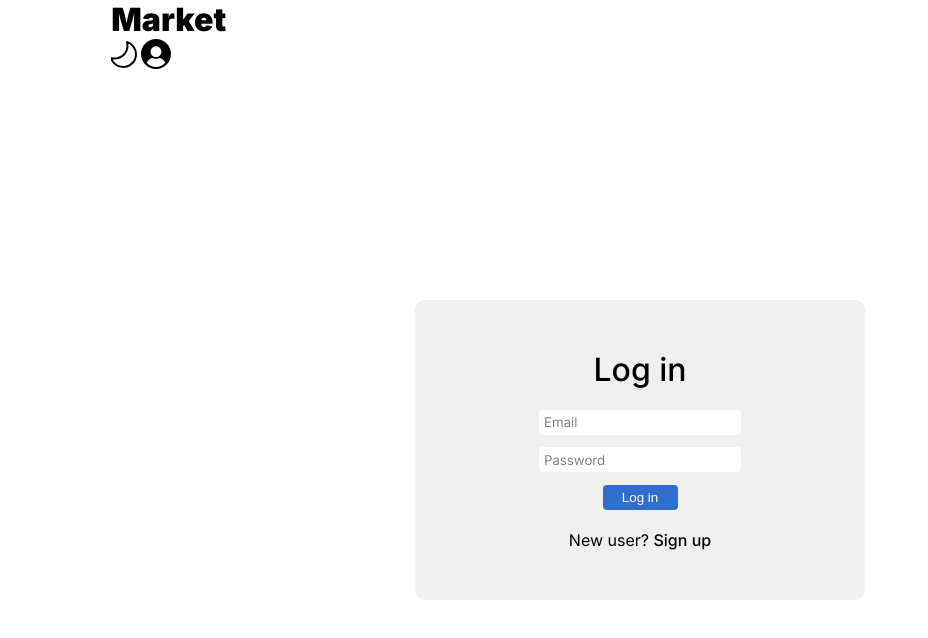
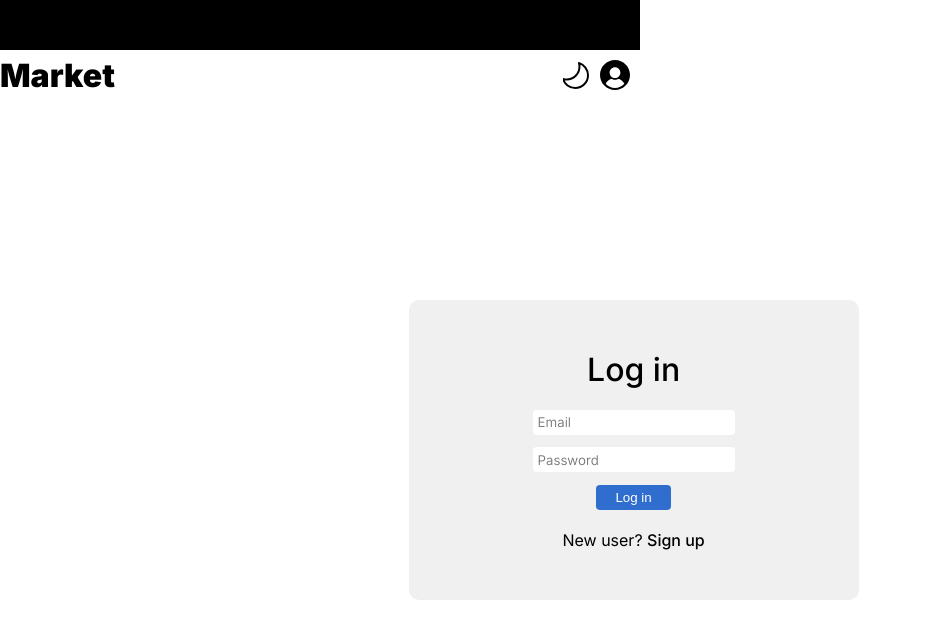
Before and after one commit to mamabreak/cursor-market, a React (Create React App) app: page / in a window 1280 px wide. Shown: the top 638 px of the page, without its empty margins (0-928 px from the left). Built offline with nearby package versions, Linux system fonts and the light colour scheme.

Commit message:
Broken header, optimized styles in login.module.css.

```diff
--- a/src/index.css
+++ b/src/index.css
@@ -47,10 +47,6 @@
     color: black; /* Use darker color for readability */
 }
 
-.light-mode .brend-name-first-label {
-    color: white;
-}
-
 .dark-mode input {
     background-color: #181A1B;
 }
@@ -80,3 +76,7 @@
     color: white;
     background-color: rgb(47, 110, 206);
 }
+
+.light-mode .brend-name-first-label {
+    color: white;
+}
--- a/src/pages/Components/header.jsx
+++ b/src/pages/Components/header.jsx
@@ -1,4 +1,5 @@
 import React, {useState, useEffect} from "react"
+import Styles from './header.module.css'
 
 import darkModeSwitcher from '../../icons/dark-mode-switcher.svg';
 import userIcon from '../../icons/user-icon.svg';
@@ -17,18 +18,20 @@ const Header = () => {
     }, [isDarkMode]);
 
     return(
-        <header>
-                <div className="half-black-header">
-                    <h1 className="brend-name-first-label">Cursor</h1>
+        <>
+        <main>
+                <div className={Styles.half_black_header}>
+                    <h1 className={Styles.brend_name_first_label}>Cursor</h1>
                 </div>
-                <div className="brend-tools-container">
-                    <h1 className="brend-name-second-label">Market</h1>
-                    <div className="user-tools-bar">
-                        <img src={darkModeSwitcher} alt="Dark mode switcher" className="dark-mode-switcher" onClick={toggleDarkMode} />
-                        <img src={userIcon} alt="User Icon" className="user-icon" />
+                <div className={Styles.brend_tools_container}>
+                    <h1 className={Styles.brend_name_second_label}>Market</h1>
+                    <div className={Styles.user_tools_bar}>
+                        <img src={darkModeSwitcher} alt="Dark mode switcher" onClick={toggleDarkMode} />
+                        <img src={userIcon} alt="User Icon" />
                     </div>
                 </div>
-            </header>
+            </main>
+        </>
     )
 }
 
--- /dev/null
+++ b/src/pages/Components/header.module.css
@@ -0,0 +1,52 @@
+main {
+    padding: 0;
+    margin: 0;
+    width: 99vw;
+    height: 50px;
+    user-select: text;
+}
+
+h1 {
+    font-family: 'Inter';
+    font-style: bold;
+    font-weight: 1000;
+    color: black;
+}
+
+.brend_name_first_label {
+    color: white;
+    display: flex;
+    align-items: center;
+    justify-content: right;
+    height: 50px;
+}
+
+.brend_name_second_label {
+    color: black;
+    display: flex;
+    align-items: center;
+}
+
+.half_black_header {
+    background-color: black;
+    width: 50vw;
+    height: 50px;
+    display: block;
+}
+
+.brend_tools_container {
+    max-width: 50vw;
+    width: 50vw;
+    height: 50px;
+    display: flex;
+    justify-content: space-between;
+}
+
+.user_tools_bar {
+    width: 67px;
+    height: 50px;
+    justify-content: space-between; /* This works for items inside the user-tools-bar */
+    align-items: center;
+    display: flex;
+    margin-right: 10px;
+}
--- a/src/pages/Login/login.jsx
+++ b/src/pages/Login/login.jsx
@@ -74,7 +74,7 @@ const Login = () => {
                                 )}
                                 <button type="submit" className="login_button">{isRegistering ? "Sign up" : "Log in"}</button>
                             </form>
-                            <div className="new-user">
+                            <div>
                                 <label>{isRegistering ? "Already have an account? " : "New user? "}</label>
                                 <a onClick={toggleForm} href="#!">{isRegistering ? "Log in" : "Sign up"}</a>
                             </div>
--- a/src/pages/Login/login.module.css
+++ b/src/pages/Login/login.module.css
@@ -1,5 +1,6 @@
 root {
     background-color: white;
+    height: 100%; /* Ensure the root div takes full height */
 }
 
 html, body {
@@ -8,6 +9,7 @@ html, body {
     font-family: 'Inter';
     font-style: normal;
     font-weight: 400;
+    transition: background-color 0.5s ease, color 0.2s ease;
   }
 
 * {
@@ -16,23 +18,13 @@ html, body {
     /* box-sizing: border-box; */
   }
 
-#root {
-    height: 100%; /* Ensure the root div takes full height */
-  }
-
-header {
-    width: 99vw;
-    height: 50px;
-    background-color: white;
-    position: relative;
-    display: flex;
-}
-
 a {
     color: black;
     text-decoration: none;
     font-weight: 500;
 }
+
+img {cursor: pointer}
 
 input {
     height: 15px;
@@ -67,68 +59,6 @@ form {
     width: 100%; /* Ensure it takes full width */
 }
 
-.login_page {
-    user-select: none; /* For most modern browsers */
-    -webkit-user-select: none; /* For Safari */
-    -moz-user-select: none; /* For Firefox */
-    -ms-user-select: none; /* For Internet Explorer/Edge */
-}
-
-.half-black-header {
-    background-color: black;
-    width: 50vw;
-    height: 50px;
-    display: block;
-}
-
-h1 {
-    font-family: 'Inter';
-    font-style: bold;
-    font-weight: 900;
-    padding: 0;
-    margin: 0;
-}
-
-.dark-mode-switcher {
-    width: 30px;
-    height: 30px;
-}
-
-.user-icon {
-    width: 30px;
-    height: 30px;
-}
-
-.user-tools-bar {
-    width: 67px;
-    height: 50px;
-    justify-content: space-between; /* This works for items inside the user-tools-bar */
-    align-items: center;
-    display: flex;
-    margin-right: 10px;
-}
-
-.brend-name-first-label {
-    color: white;
-    display: flex;
-    align-items: center;
-    justify-content: right;
-    height: 50px;
-}
-
-.brend_name_second_label {
-    color: black;
-    display: flex;
-    align-items: center;
-}
-
-.brend_tools_container {
-    max-width: 50vw;
-    width: 50vw;
-    display: flex;
-    justify-content: space-between;
-}
-
 .user_zone {
     display: flex; /* Makes it a flex container */
     justify-content: center; /* Centers the content horizontally */
@@ -151,39 +81,14 @@ h1 {
     text-align: center;
 }
 
-.new_user_container {
-    display: flex;
-}
-
-
-.login_action {
+.login_action, .register_action {
     width: 200px;
     height: 100px;
     display: flex;
     flex-direction: column;
     justify-content: space-between;
     align-items: center;
+    transition: height 0.2s ease;
+} .register_action {
+    height: 125px;
 }
-
-.register_action {
-    width: 200px;
-    height: 125px;
-    display: flex;
-    flex-direction: column;
-    justify-content: space-between;
-    align-items: center;
-}
-
-.login_action {
-    transition: height 0.2s ease;
-}
-
-.register_action {
-    transition: height 0.2s ease;
-}
-
-body {
-    transition: background-color 0.5s ease, color 0.2s ease;
-}
-
-img {cursor: pointer}
```
Also changed, not shown: src/icons/dark-mode-switcher.png (deleted), src/icons/user-icon.png (deleted), src/pages/Components/header.css (deleted).
